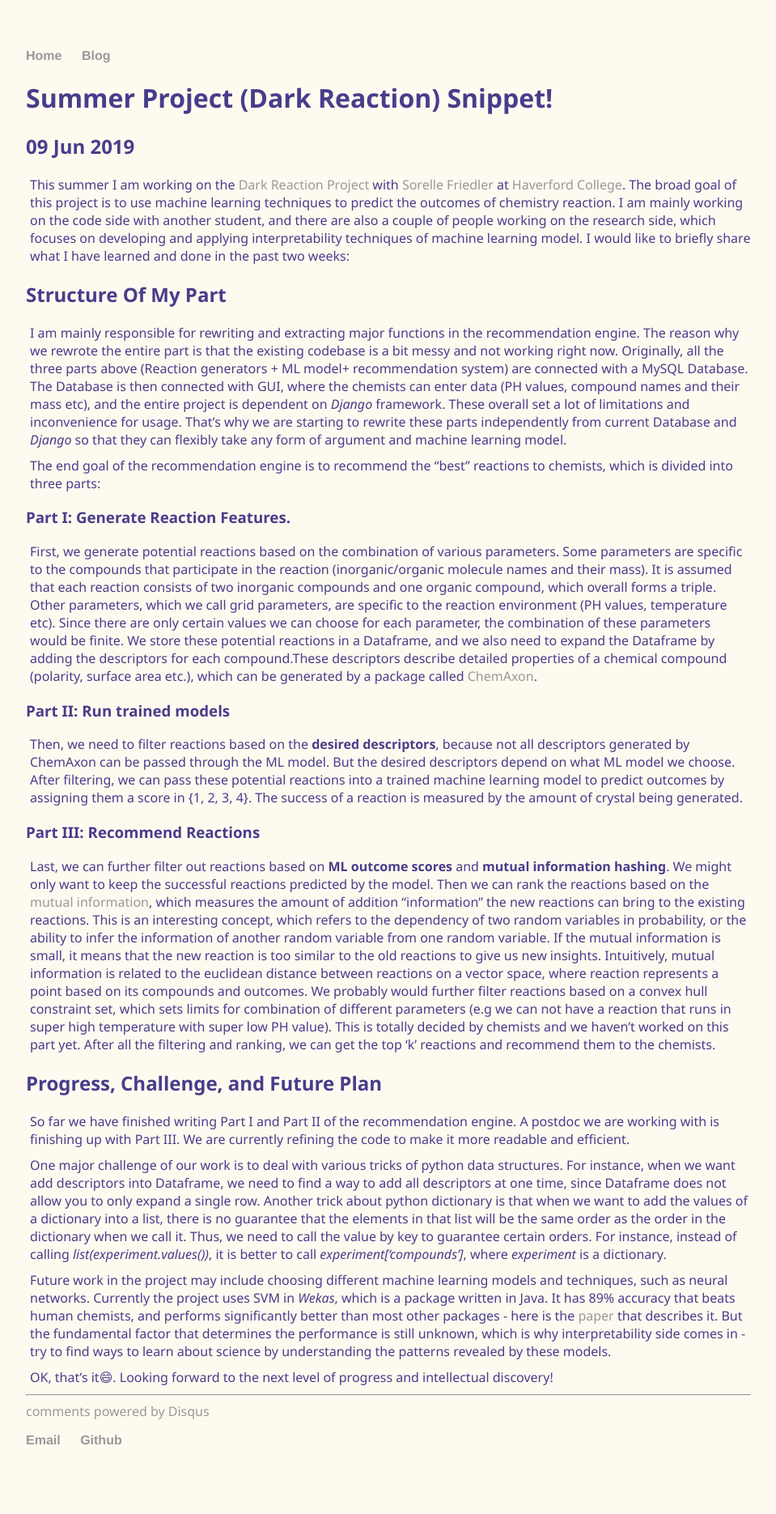
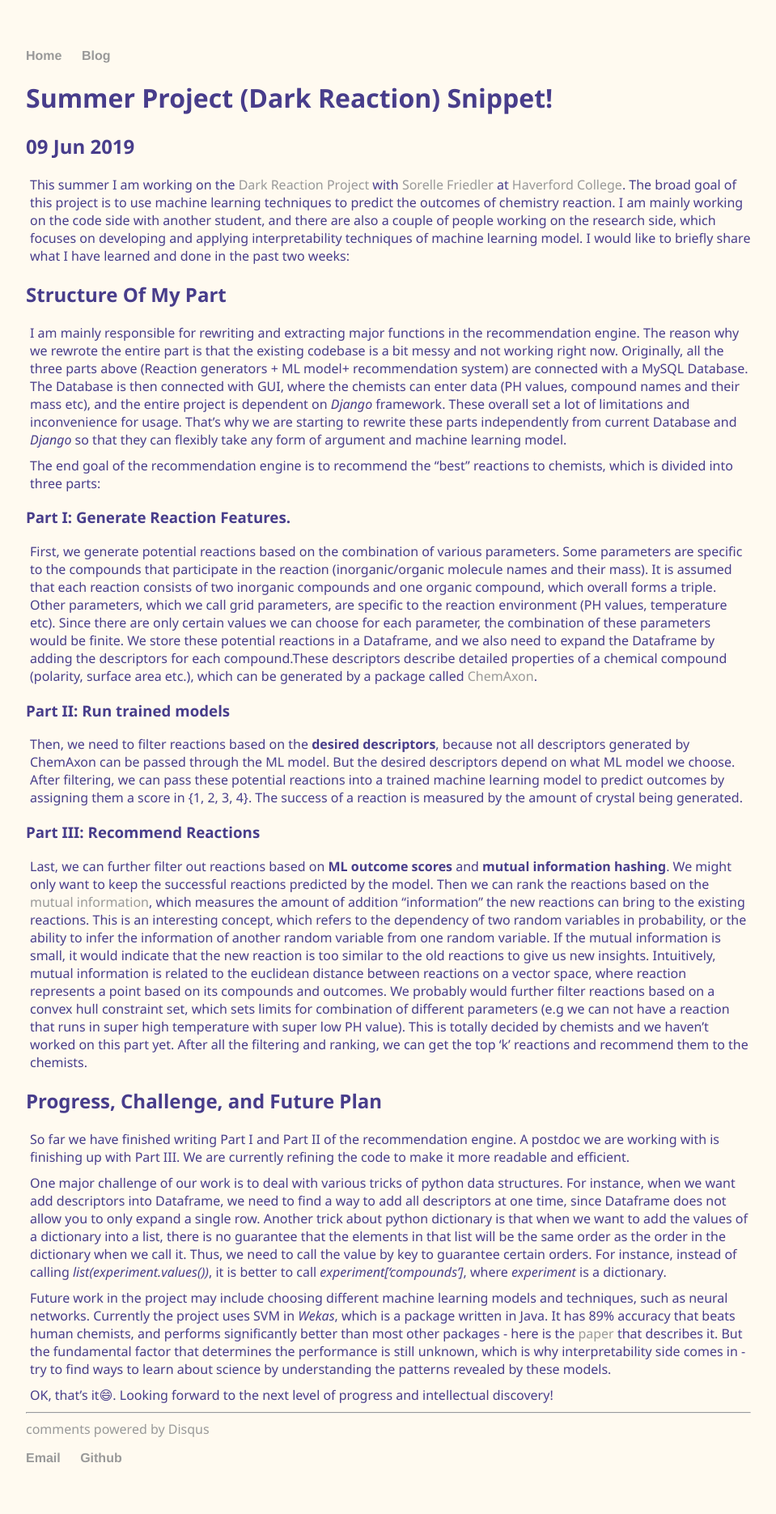
Before and after one commit to Ivyzhang1998/Ivyzhang1998.github.io, a Jekyll site: the page built from _posts/2019-06-09-Summer-Project-Snippet.md, in a window 1280 px wide. Shown: the whole page at 81% size, without its empty margins (160-1119 px from the left). Built offline with Jekyll 4.4.1, drawn with Linux system fonts in a browser that asks for light colours; comment, search, counter and statistics services are not loaded; before the commit the page ends 1848 px from its top, so only the background shows below that.

Commit message:
small details

```diff
--- a/_posts/2019-06-09-Summer-Project-Snippet.md
+++ b/_posts/2019-06-09-Summer-Project-Snippet.md
@@ -22,7 +22,7 @@ Then, we need to filter reactions based on the **desired descriptors**, because
 
 ### Part III: Recommend Reactions
 
-Last, we can further filter out reactions based on **ML outcome scores** and **mutual information hashing**. We might only want to keep the successful reactions predicted by the model. Then we can rank the reactions based on the [mutual information](https://en.wikipedia.org/wiki/Mutual_information), which measures the amount of addition “information” the new reactions can bring to the existing reactions. This is an interesting concept, which refers to the dependency of two random variables in probability, or the ability to infer the information of another random variable from one random variable.  If the mutual information is small, it means that the new reaction is too similar to the old reactions to give us new insights. Intuitively, mutual information is related to the euclidean distance between reactions on a vector space, where reaction represents a point based on its compounds and outcomes. We probably would further filter reactions based on a convex hull constraint set, which sets limits for combination of different parameters (e.g we can not have a reaction that runs in super high temperature with super low PH value). This is totally decided by chemists and we haven’t worked on this part yet. After all the filtering and ranking, we can get the top ‘k’ reactions and recommend them to the chemists.
+Last, we can further filter out reactions based on **ML outcome scores** and **mutual information hashing**. We might only want to keep the successful reactions predicted by the model. Then we can rank the reactions based on the [mutual information](https://en.wikipedia.org/wiki/Mutual_information), which measures the amount of addition “information” the new reactions can bring to the existing reactions. This is an interesting concept, which refers to the dependency of two random variables in probability, or the ability to infer the information of another random variable from one random variable.  If the mutual information is small, it  would indicate that the new reaction is too similar to the old reactions to give us new insights. Intuitively, mutual information is related to the euclidean distance between reactions on a vector space, where reaction represents a point based on its compounds and outcomes. We probably would further filter reactions based on a convex hull constraint set, which sets limits for combination of different parameters (e.g we can not have a reaction that runs in super high temperature with super low PH value). This is totally decided by chemists and we haven’t worked on this part yet. After all the filtering and ranking, we can get the top ‘k’ reactions and recommend them to the chemists.
 
 ## Progress, Challenge, and Future Plan
 
--- a/index.html
+++ b/index.html
@@ -19,7 +19,8 @@ title: Ivy Zhang
 	    <p>I am a rising junior studying computer science at Haverford College. <br />
       I am interested in Natural Language Processing, and how AI can be used to create social goods.
 			I created this website because I want to keep
-		  posting what I learned in my daily life while practicing fundamental web development techniques.</p>
+		  posting what I learned in my daily life while practicing fundamental web development techniques.
+      Dtay tuned for more features on the website!</p>
 
 </html>
 <div class="blurb">
```
Also changed, not shown: 3 other files.
